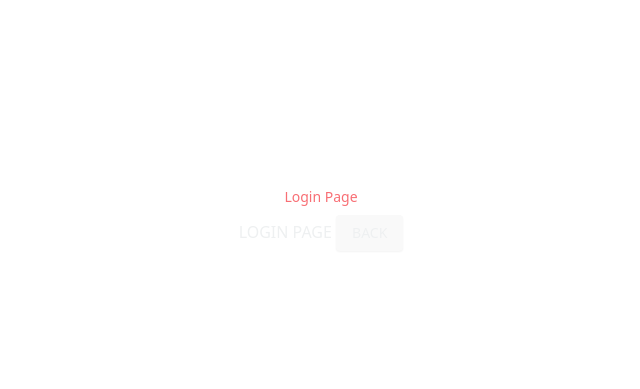
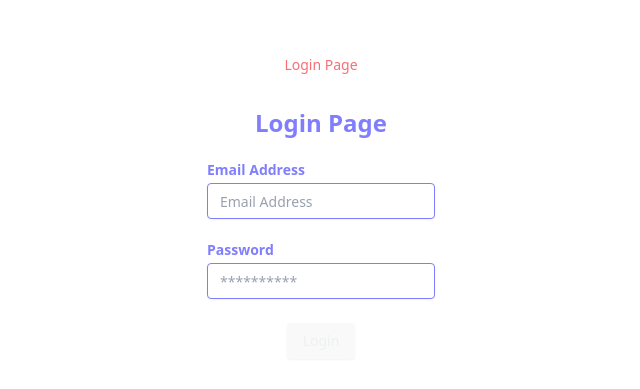
Before and after one commit to rueGooner/shared-ui, a Vue app: page /login in a window 1280 px wide. Shown: the part 185-574 px from the top of the page, without its empty margins (319-959 px from the left). Built offline with nearby package versions, Linux system fonts and the light colour scheme.

Commit message:
feat: finish up the login page

```diff
--- a/package.json
+++ b/package.json
@@ -10,6 +10,7 @@
   },
   "dependencies": {
     "@tailwindcss/vite": "^4.1.7",
+    "@vueuse/core": "^13.2.0",
     "axios": "^1.9.0",
     "class-variance-authority": "^0.7.1",
     "clsx": "^2.1.1",
--- /dev/null
+++ b/src/components/form/InputWithLabel.vue
@@ -0,0 +1,36 @@
+<template>
+  <div class="grid w-full max-w-sm items-center gap-1.5">
+    <Label :for="id" class="text-secondary font-bold">{{ label }}</Label>
+    <Input
+      :id="id"
+      :type="type"
+      :placeholder="placeholder"
+      :value="modelValue"
+      @input="onInput"
+      class="border border-secondary focus:border-secondary/80 rounded focus:ring-1 focus:ring-secondary/80 block w-full px-3 py-2 text-sm placeholder:text-gray-400 bg-white text-gray-900 focus:outline-none focus-visible:ring-2 focus-visible:ring-secondary/80 focus-visible:ring-offset-1 aria-invalid:border-destructive aria-invalid:text-destructive-foreground dark:bg-gray-900 dark:text-gray-50 dark:placeholder:text-gray-400 dark:border-secondary dark:focus:border-secondary/80 dark:focus:ring-secondary/80 dark:focus-visible:ring-secondary/80 dark:aria-invalid:border-destructive dark:aria-invalid:text-destructive-foreground"
+    />
+  </div>
+</template>
+
+<script setup lang="ts">
+import { defineProps, defineEmits } from "vue";
+
+import Input from "@/components/ui/input/Input.vue";
+import Label from "@/components/ui/label/Label.vue";
+
+defineProps<{
+  id: string;
+  label: string;
+  type?: string;
+  placeholder?: string;
+  modelValue: string;
+}>();
+
+const emit = defineEmits<{
+  (e: "update:modelValue", value: string): void;
+}>();
+
+const onInput = (event: Event) => {
+  emit("update:modelValue", (event.target as HTMLInputElement).value);
+};
+</script>
--- /dev/null
+++ b/src/components/ui/input/Input.vue
@@ -0,0 +1,33 @@
+<script setup lang="ts">
+import type { HTMLAttributes } from 'vue'
+import { useVModel } from '@vueuse/core'
+import { cn } from '@/lib/utils'
+
+const props = defineProps<{
+  defaultValue?: string | number
+  modelValue?: string | number
+  class?: HTMLAttributes['class']
+}>()
+
+const emits = defineEmits<{
+  (e: 'update:modelValue', payload: string | number): void
+}>()
+
+const modelValue = useVModel(props, 'modelValue', emits, {
+  passive: true,
+  defaultValue: props.defaultValue,
+})
+</script>
+
+<template>
+  <input
+    v-model="modelValue"
+    data-slot="input"
+    :class="cn(
+      'file:text-foreground placeholder:text-muted-foreground selection:bg-primary selection:text-primary-foreground dark:bg-input/30 border-input flex h-9 w-full min-w-0 rounded-md border bg-transparent px-3 py-1 text-base shadow-xs transition-[color,box-shadow] outline-none file:inline-flex file:h-7 file:border-0 file:bg-transparent file:text-sm file:font-medium disabled:pointer-events-none disabled:cursor-not-allowed disabled:opacity-50 md:text-sm',
+      'focus-visible:border-ring focus-visible:ring-ring/50 focus-visible:ring-[3px]',
+      'aria-invalid:ring-destructive/20 dark:aria-invalid:ring-destructive/40 aria-invalid:border-destructive',
+      props.class,
+    )"
+  >
+</template>
--- /dev/null
+++ b/src/components/ui/input/index.ts
@@ -0,0 +1 @@
+export { default as Input } from './Input.vue'
--- /dev/null
+++ b/src/components/ui/label/Label.vue
@@ -0,0 +1,25 @@
+<script setup lang="ts">
+import type { HTMLAttributes } from 'vue'
+import { reactiveOmit } from '@vueuse/core'
+import { Label, type LabelProps } from 'reka-ui'
+import { cn } from '@/lib/utils'
+
+const props = defineProps<LabelProps & { class?: HTMLAttributes['class'] }>()
+
+const delegatedProps = reactiveOmit(props, 'class')
+</script>
+
+<template>
+  <Label
+    data-slot="label"
+    v-bind="delegatedProps"
+    :class="
+      cn(
+        'flex items-center gap-2 text-sm leading-none font-medium select-none group-data-[disabled=true]:pointer-events-none group-data-[disabled=true]:opacity-50 peer-disabled:cursor-not-allowed peer-disabled:opacity-50',
+        props.class,
+      )
+    "
+  >
+    <slot />
+  </Label>
+</template>
--- /dev/null
+++ b/src/components/ui/label/index.ts
@@ -0,0 +1 @@
+export { default as Label } from './Label.vue'
--- a/src/composables/useAuth.ts
+++ b/src/composables/useAuth.ts
@@ -1,7 +1,7 @@
 import { ref, type Ref } from "vue";
 import axios, { AxiosError } from "axios";
 
-const API_URL = "http:/localhost:3000/auth";
+const API_URL = "http://localhost:5050/auth";
 
 interface UserCredentials {
   email: string;
@@ -28,7 +28,7 @@
   const error = ref<string | null>(null);
 
   const handleLogin = async (
-    userCredentials: UserCredentials
+    userCredentials: UserCredentials,
   ): Promise<void> => {
     isLoading.value = true;
     error.value = null;
@@ -36,8 +36,10 @@
     try {
       const response = await axios.post<AuthenticationResponse>(
         `${API_URL}/login`,
-        userCredentials
+        userCredentials,
       );
+
+      console.log("RESPONSE", response.data);
       const token = response.data.access_token;
 
       localStorage.setItem("access-token", token);
@@ -51,7 +53,7 @@
   };
 
   const handleRegistration = async (
-    userCredentials: UserCredentials
+    userCredentials: UserCredentials,
   ): Promise<void> => {
     isLoading.value = true;
     error.value = null;
@@ -59,7 +61,7 @@
     try {
       const response = await axios.post<AuthenticationResponse>(
         `${API_URL}/register`,
-        userCredentials
+        userCredentials,
       );
       const token = response.data.access_token;
 
--- a/src/pages/Login.vue
+++ b/src/pages/Login.vue
@@ -1,16 +1,43 @@
 <template>
-  <div>
-    LOGIN PAGE
-    <Button variant="default" class="rounded">BACK</Button>
-  </div>
+  <form
+    @submit.prevent="login"
+    class="max-w-md mx-auto p-6 space-y-6 text-secondary"
+  >
+    <h1 class="text-2xl font-bold">Login Page</h1>
+
+    <InputWithLabel
+      id="email"
+      label="Email Address"
+      type="email"
+      placeholder="Email Address"
+      v-model="email"
+    />
+    <InputWithLabel
+      id="password"
+      label="Password"
+      type="password"
+      placeholder="**********"
+      v-model="password"
+    />
+    <Button
+      variant="secondary"
+      class="rounded"
+      type="submit"
+      :disabled="isLoading"
+    >
+      <span v-if="isLoading">Logging in...</span>
+      <span v-else>Login</span>
+    </Button>
+  </form>
 </template>
 
 <script setup lang="ts">
 import { ref } from "vue";
 import { useAuth } from "@/composables/useAuth";
+import InputWithLabel from "@/components/form/InputWithLabel.vue";
 import Button from "@/components/ui/button/Button.vue";
 
-const { handleLogin } = useAuth();
+const { handleLogin, isLoading } = useAuth();
 const email = ref("");
 const password = ref("");
 
--- a/src/style.css
+++ b/src/style.css
@@ -106,11 +106,11 @@
 
 @media (prefers-color-scheme: light) {
   :root {
-    color: #213547;
+    /* color: #213547; */
     background-color: #ffffff;
   }
   a:hover {
-    color: #747bff;
+    /* color: #747bff; */
   }
   button {
     background-color: #f9f9f9;
@@ -123,7 +123,7 @@
   --radius-lg: var(--radius);
   --radius-xl: calc(var(--radius) + 4px);
   --color-background: var(--background);
-  --color-foreground: var(--foreground);
+  --color-foreground: var(--primary);
   --color-card: var(--card);
   --color-card-foreground: var(--card-foreground);
   --color-popover: var(--popover);
```
Also changed, not shown: src/pages/Register.vue (added), 1 other file (tests, documents, lock files or other folders).
